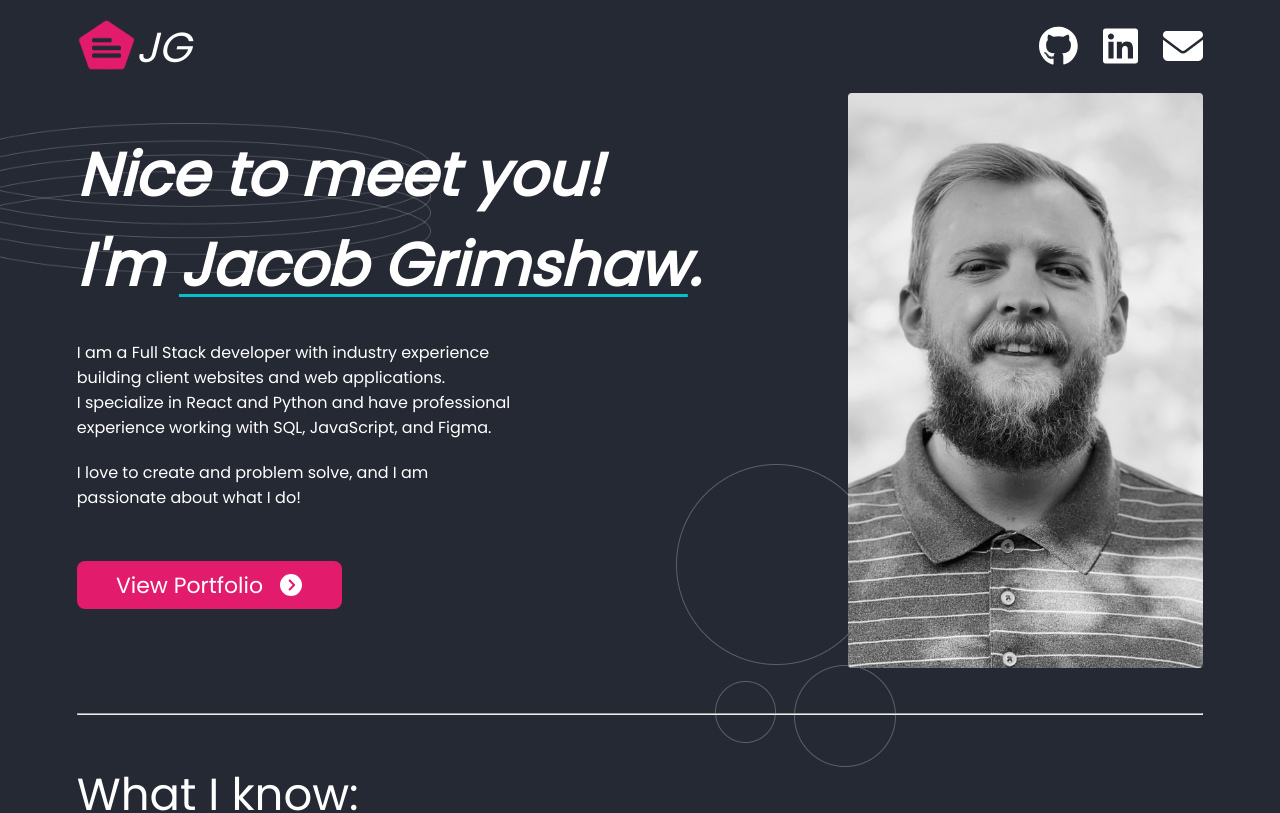
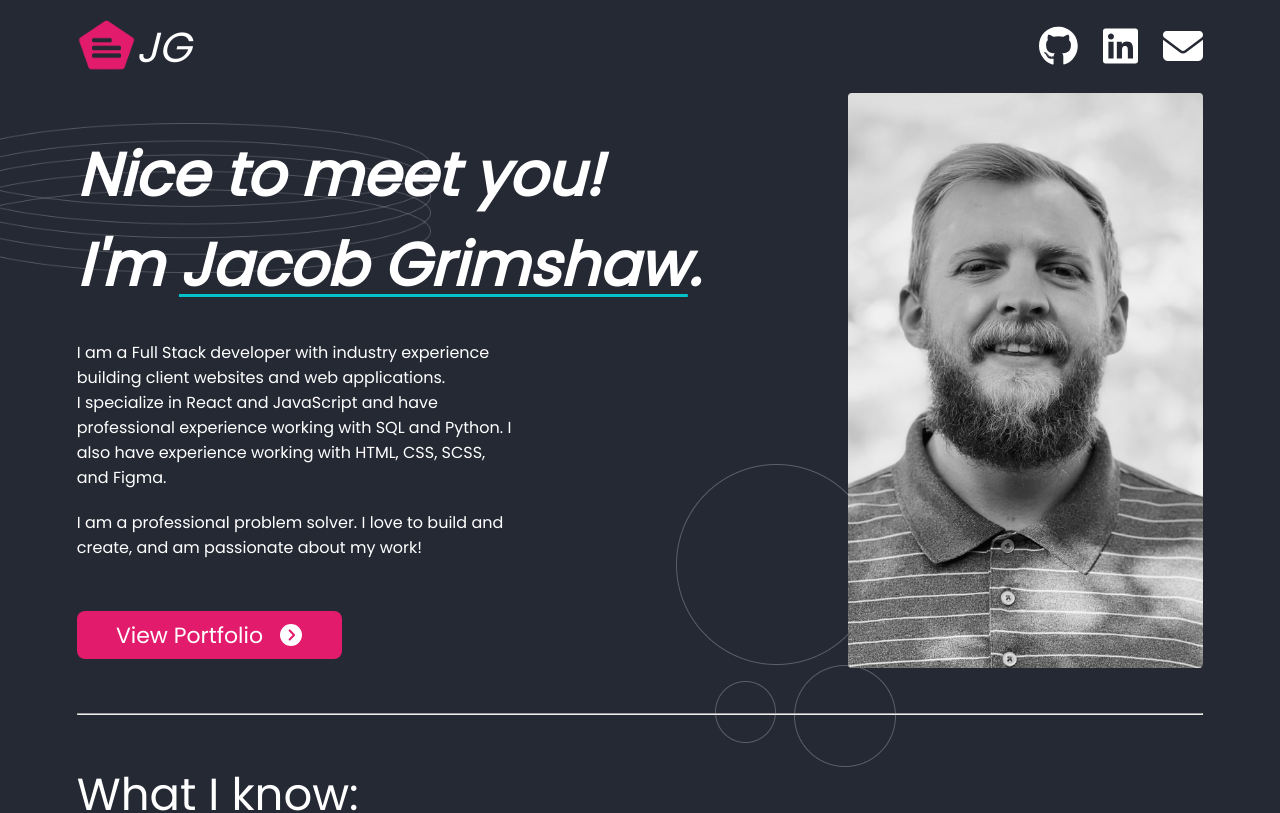
Before and after one commit to jkgrim/portfolio, a React (Create React App) app: page / in a window 1280 px wide. Shown: the top 813 px of the page. Built offline with nearby package versions, Linux system fonts and the light colour scheme.

Commit message:
updates subtext to reflect linkedin summary

```diff
--- a/src/App.js
+++ b/src/App.js
@@ -94,13 +94,14 @@ export default function App() {
               </div>
 
               <div className="subtext">
-                I specialize in React and Python and have professional
-                experience working with SQL, JavaScript, and Figma.
+                I specialize in React and JavaScript and have professional
+                experience working with SQL and Python. I also have experience
+                working with HTML, CSS, SCSS, and Figma.
               </div>
 
               <div className="subtext bottom">
-                I love to create and problem solve, and I am passionate about
-                what I do!
+                I am a professional problem solver. I love to build and create,
+                and am passionate about my work!
               </div>
             </div>
 
```
